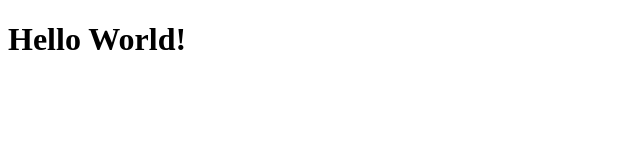
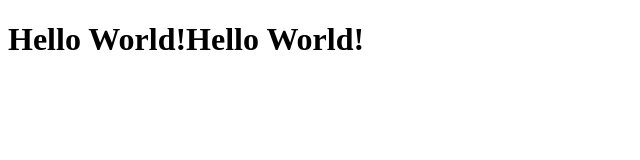
Before and after one commit to fullstack-daddy/HTML-CSS-Challenge, a plain HTML site: page index.html in a window 1280 px wide. Shown: the whole page, without its empty margins (0-640 px from the left). Drawn offline with Linux system fonts and the light colour scheme.

Commit message:
update index.html

```diff
--- a/index.html
+++ b/index.html
@@ -7,7 +7,7 @@
   </head>
 
   <body>
-    <h1>Hello World!</h1>
+    <h1>Hello World!Hello World!</h1>
     <script src="https://cdn.freecodecamp.org/testable-projects-fcc/v1/bundle.js"></script>
 
     <!--
```
